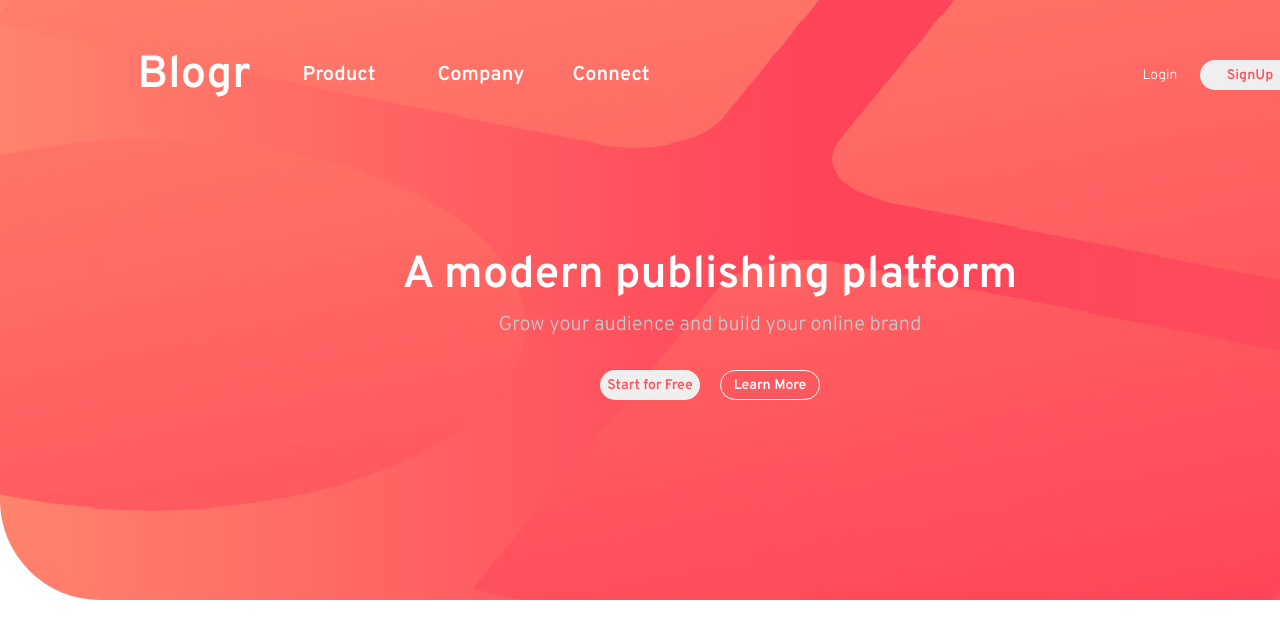
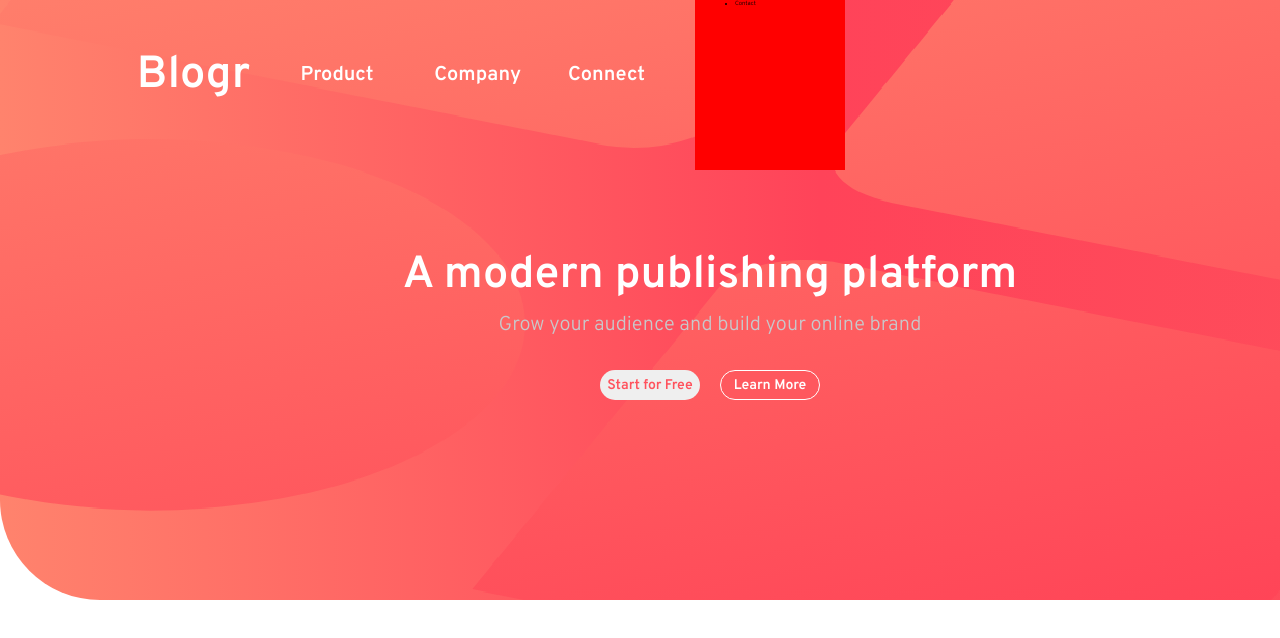
Before and after one commit to monsor3s/react-blogr-landing-page, a React (Create React App) app: page / in a window 1280 px wide. Shown: the top 638 px of the page. Built offline with nearby package versions, Linux system fonts and the light colour scheme.

Commit message:
updt dropdown cmmt

```diff
--- a/src/Header/HeaderElements.js
+++ b/src/Header/HeaderElements.js
@@ -59,6 +59,21 @@ export const HeaderItem = styled.li`
     &:hover {
         text-decoration: underline;
     }
+`;
+
+export const DropDownListContainer = styled.div`
+    z-index: 99;
+    width: 150px;
+    height: 170px;
+    background-color: red;
+`;
+
+export const DropDownList = styled.ul`
+
+`;
+
+export const ListItem = styled.li`
+
 `;
 
 export const HeaderLogin = styled.div`
--- a/src/Header/index.js
+++ b/src/Header/index.js
@@ -16,6 +16,9 @@ import {
     HeaderBodySpan,
     ButtonStart,
     ButtonLearn,
+    DropDownListContainer,
+    DropDownList,
+    ListItem,
     } from './HeaderElements'
 
 export const Header = () => {
@@ -30,6 +33,13 @@ export const Header = () => {
                 <HeaderItem>Company</HeaderItem>
                 <HeaderItem>Connect</HeaderItem>
             </HeaderMenu>
+            <DropDownListContainer>
+              <DropDownList>
+                <ListItem>Contact</ListItem>
+                <ListItem>Newsletter</ListItem>
+                <ListItem>Linkedln</ListItem>
+              </DropDownList>
+            </DropDownListContainer>
             <HeaderLogin>
                 <ButtonLogin>Login</ButtonLogin>
                 <ButtonSignUp>SignUp</ButtonSignUp>
```
